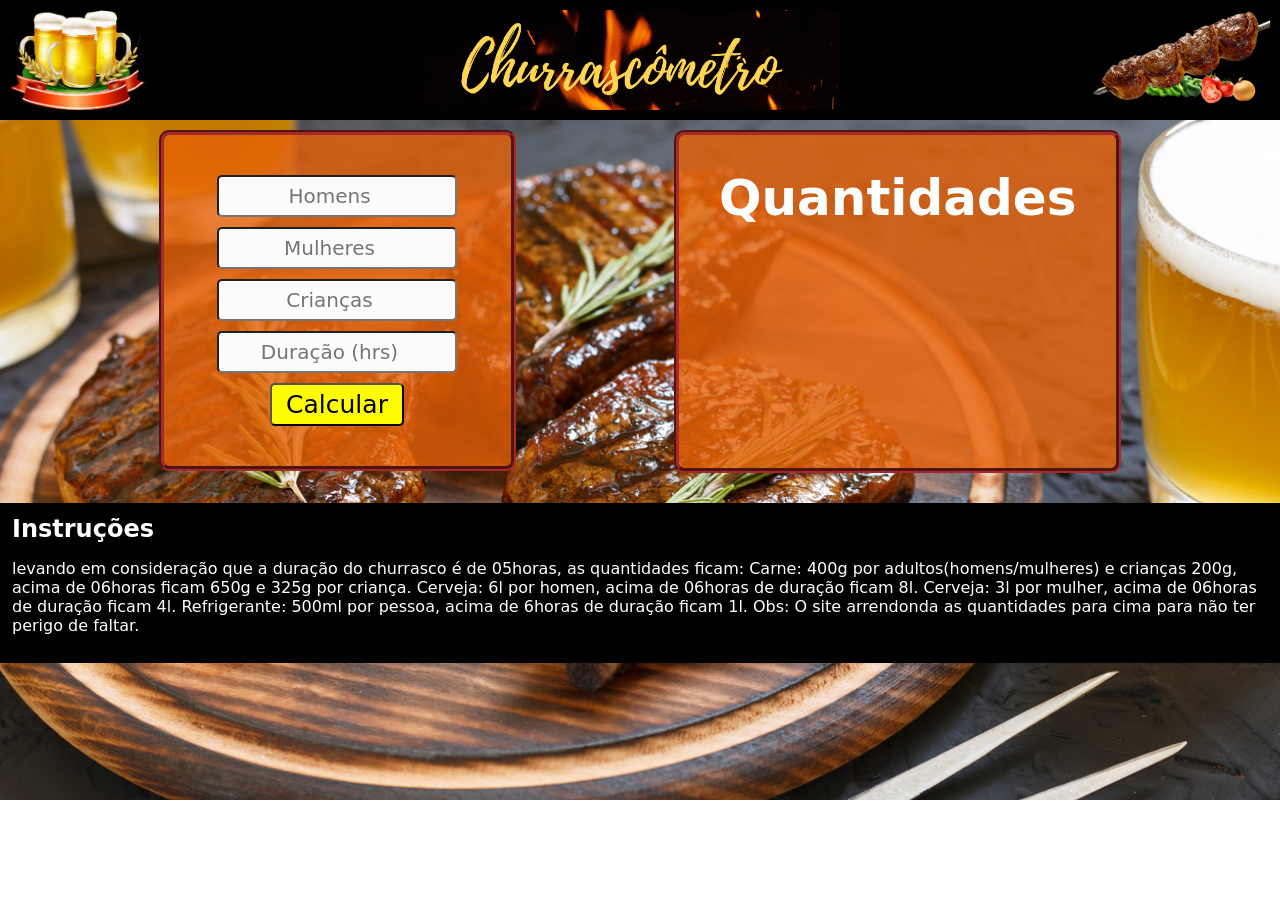
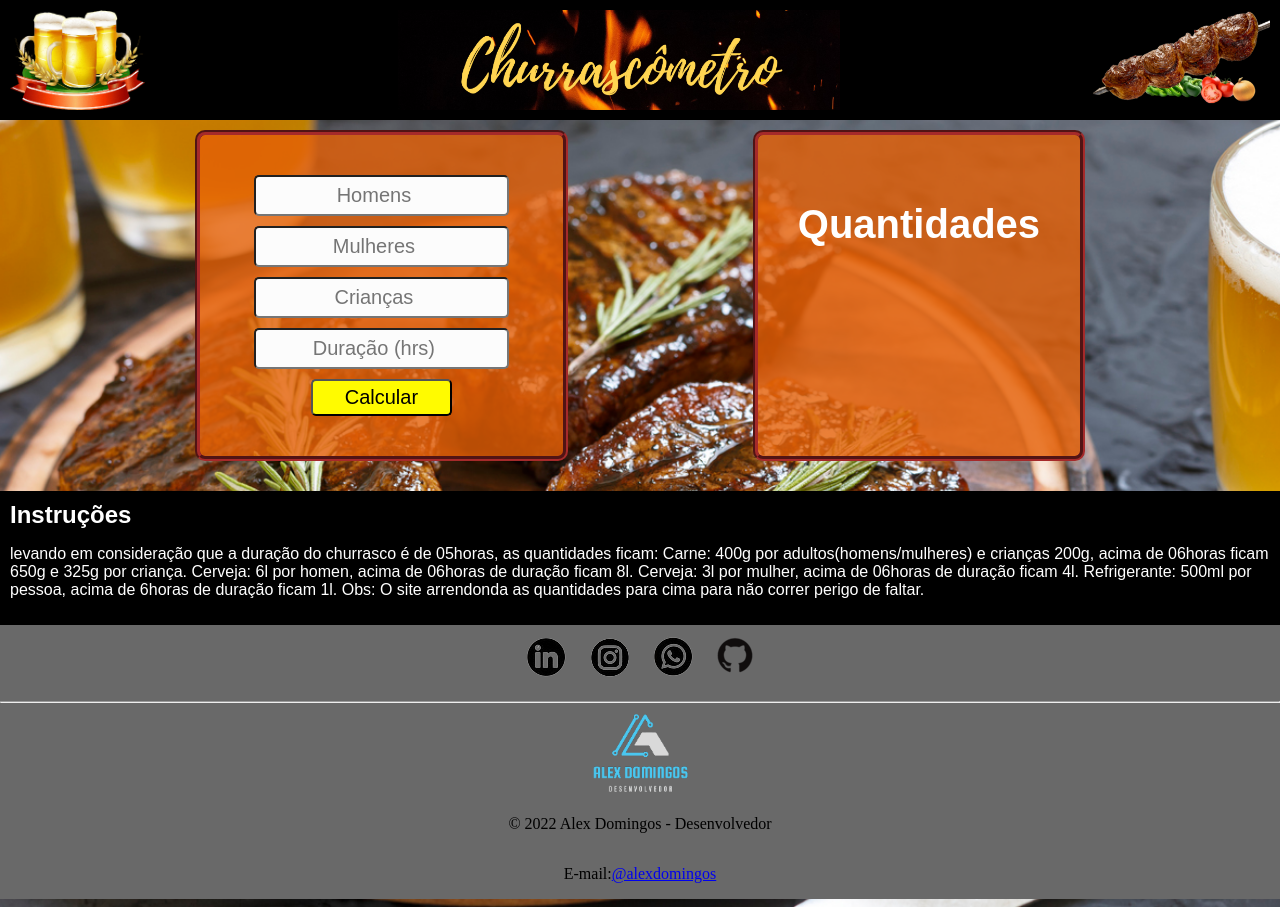
Before and after one commit to Alex7Domingos/churrascometro, a plain HTML site: page index.html in a window 1280 px wide. Before the commit the page ends 800 px from the top, so only its background shows below. Drawn offline with Linux system fonts and the light colour scheme.

Commit message:
adicionado contato e redes sociais

```diff
--- a/index.html
+++ b/index.html
@@ -29,17 +29,45 @@
         </div>
     </div>
 
-    <script src="./scripts/script.js"></script>
-</body>
-
-    <footer>
+    <div class="instrucoes">
         <h2>Instruções</h2>
         <p>levando em consideração que a duração do churrasco é de 05horas, as quantidades ficam:
         Carne: 400g por adultos(homens/mulheres) e crianças 200g, acima de 06horas ficam 650g e 325g por criança.
         Cerveja: 6l por homen, acima de 06horas de duração ficam 8l.
         Cerveja: 3l por mulher, acima de 06horas de duração ficam 4l.
         Refrigerante: 500ml por pessoa, acima de 6horas de duração ficam 1l.
-        Obs: O site arrendonda as quantidades para cima para não ter perigo de faltar.
+        Obs: O site arrendonda as quantidades para cima para não correr perigo de faltar.
         </p>
-    </footer>
+    </div>
+    <!--rodapé e redes sociais-->
+    <footer>
+        <div id="redes-sociais">
+          <a class="icone" href="https://www.linkedin.com/in/alex-domingos-709546223/" target="_blank">
+            <img src="./imagens/logo-linkedin.png" alt="botâo do linkedin"></a>
+
+          <a class="icone" href="https://www.instagram.com/alexdev4/" target="_blank">
+            <img src="./imagens/logo-instagran.png" alt="botão do instagran"></a>
+
+          <a class="icone" href="https://wa.me/message/GV4V7AAOJWLDL1" target="_blank">
+            <img src="./imagens/logo-whatsapp.png" alt="botão do whatsapp"></a>
+
+            <a class="icone" href="https://github.com/Alex7Domingos" target="_blank">
+              <img src="./imagens/logo-github.png" alt="botão do github"></a>
+        </div>
+
+        <hr>
+
+        <div id="logo">
+          <img src="./imagens/logo.png" width="100px" alt="Logo">
+          <p>© 2022 Alex Domingos - Desenvolvedor</p>
+        </div>
+
+        <div id="contato">
+            <p>E-mail:</p>
+            <a href="mailto:https://mail.google.com/mail/u/0/?tab=rm#inbox" target="_blank">@alexdomingos</a>
+        </div>
+      </footer>
+
+      <script src="./scripts/script.js"></script>
+    </body>
 </html>
--- a/styles/style.css
+++ b/styles/style.css
@@ -13,25 +13,22 @@ header{
     display: flex;
     justify-content: space-between;
     padding: 10px;
-    margin-top: 0px;
 }
 
 .container{
     display: flex;
     justify-content: space-evenly;
+    padding: 10px;
 }
 
 
 
 .formulario{
-    font-family: cursive;
+    font-family: Arial, Helvetica, sans-serif;
     font-size: 25px;
     text-align: center;
     background-color: rgb(231, 97, 7, 0.8);
     border: 5px groove brown;
-    margin-top: 10px;
-    margin-left: 10px;
-    margin-bottom: 12px;
     padding: 40px;
     border-radius: 10px;
 }
@@ -41,7 +38,7 @@ header{
 input{
     background-color: rgb(252, 252, 252);
     color: black;
-    font-family: cursive;
+    font-family: Arial, Helvetica, sans-serif;
     font-size: 20px;
     text-align: center;
     width: 90%;
@@ -55,8 +52,8 @@ input{
 
 
 button{
-    font-family: cursive;
-    font-size: 25px;
+    font-family: Arial, Helvetica, sans-serif;
+    font-size: 20px;
     background-color: rgb(255, 251, 0);
     width: 50%;
     margin: auto;
@@ -66,24 +63,21 @@ button{
 }
 
 .quantidades{
-    font-family: cursive;
+    font-family: Arial, Helvetica, sans-serif;
     color: white;
-    font-size: 25px;
+    font-size: 20px;
     text-align: center;
     background-color: rgb(231, 97, 7, 0.8);
     border: 5px groove brown;
-    max-width: 500px;
-    padding-left: 40px;
-    padding-right: 40px;
-    margin: 10px;
+    padding: 40px;
     border-radius: 10px;
 }
 
 
-footer{
-    font-family: cursive;
+.instrucoes{
+    font-family: Arial, Helvetica, sans-serif;
     background-color: black;
-    padding: 12px;
+    padding: 10px;
     color: white;
     margin-top: 20px;
 }
@@ -92,17 +86,34 @@ h2{
     margin: 0px;
 }
 
+footer{
+    background-color: rgb(105, 105, 105);
+}
+
+#redes-sociais{
+    display: flex;
+    justify-content: center;
+}
+
+.icone{
+    padding: 10px;
+}
+
+#logo{
+   text-align: center;
+}
+
+#contato{
+    display: flex;
+    justify-content: center;
+    align-items: center;
+}
+
 @media screen and (max-width:700px){
     header{
         margin: auto;
         width: 100%;
-        height: 50px;
-    }
-    .container{
-        display: flex;
-        flex-direction: column;
-        align-items: center;
-        width: 100%;
+        height: 40px;
     }
 
     #cerveja{
@@ -111,7 +122,7 @@ h2{
     }
 
     #banner{
-        width: 80px;
+        width: 150px;
         height: 40px;
     }
      #espeto{
@@ -119,15 +130,30 @@ h2{
          height: 40px;
      }
 
+     .container{
+        display: flex;
+        flex-direction: column;
+        margin-left: 15px;
+    }
+
      .formulario{
          width: 70%;
+         margin: auto;
+         margin-top: 10px;
      }
 
      .quantidades{
          width: 70%;
+         margin: auto;
+         margin-top: 10px;
+     }
+
+     .instrucoes{
+         width: 100%;
      }
 
      footer{
          width: 100%;
+         padding: 10px;
      }
 }
```
Also changed, not shown: imagens/logo-github.png (added), imagens/logo-instagran.png (added), imagens/logo-linkedin.png (added), imagens/logo-whatsapp.png (added), imagens/logo.png (added).
